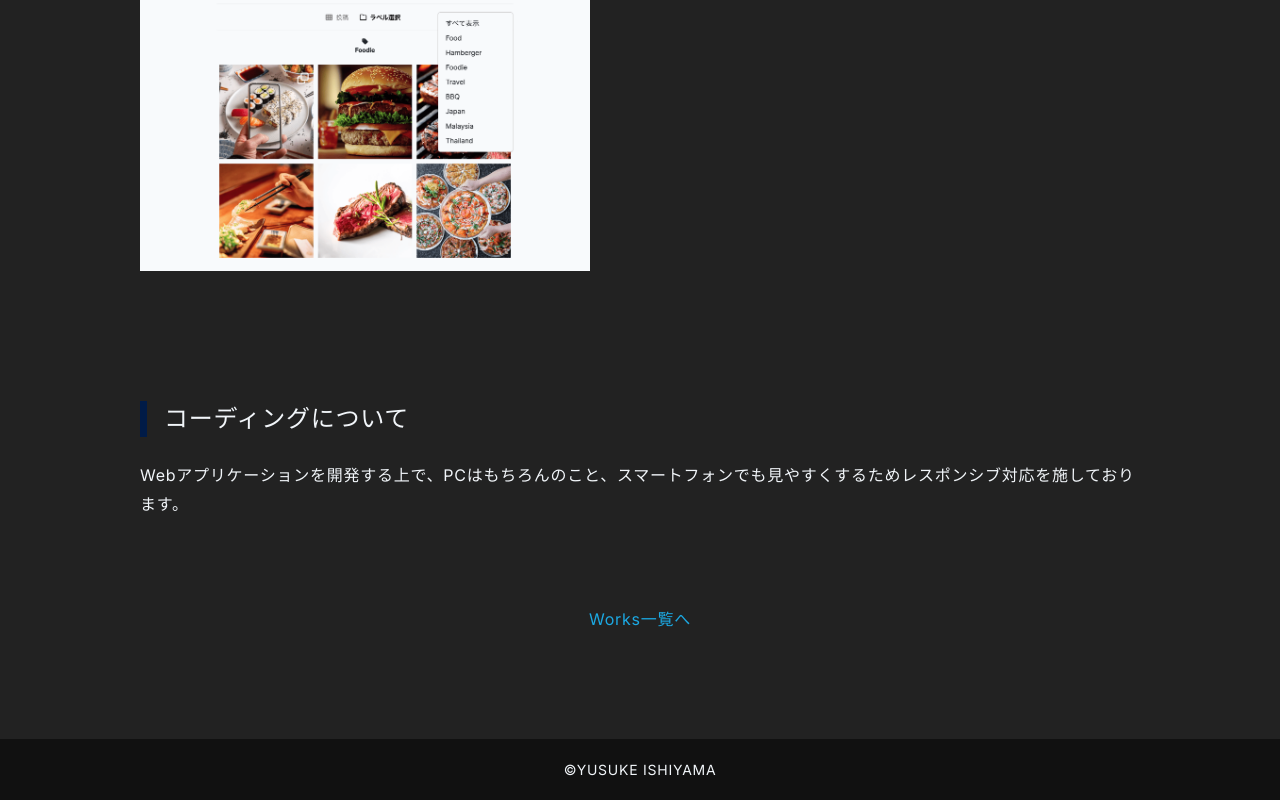
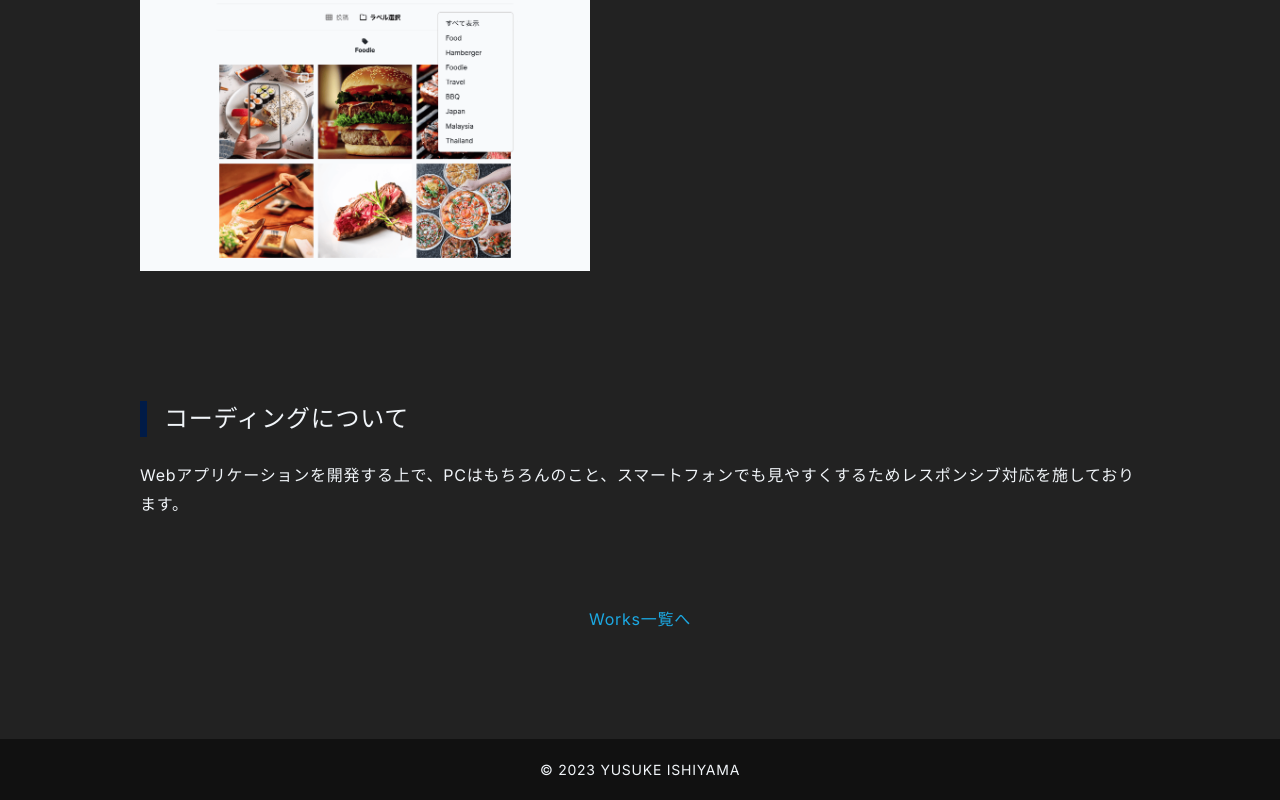
Before and after one commit to yusuke-97/yusuke-portfolio, a Next.js app: page /works/ishistagram in a window 1280 px wide. Shown: the part 4950-5750 px from the top of the page. Built offline with nearby package versions, Linux system fonts and the light colour scheme.

Commit message:
フッターのコピーライト修正

```diff
--- a/src/app/components/Footer.js
+++ b/src/app/components/Footer.js
@@ -5,28 +5,7 @@ import Link from "next/link";
 export default function Footer() {
   return (
     <footer className="footer">
-      {/* <div className="inner">
-        <h1 className="footer-logo">
-          <Link href="/">YUSUKE ISHIYAMA</Link>
-        </h1>
-        <nav className="gnav">
-          <ul className="gnav-list">
-            <li className="gnav-item">
-              <Link href="/#works">WORKS</Link>
-            </li>
-            <li className="gnav-item">
-              <Link href="/#skill">SKILL</Link>
-            </li>
-            <li className="gnav-item">
-              <Link href="/#about">ABOUT</Link>
-            </li>
-            <li className="gnav-item">
-              <Link href="/#contact">CONTACT</Link>
-            </li>
-          </ul>
-        </nav>
-      </div> */}
-      <div className="copyright">&copy;YUSUKE ISHIYAMA</div>
+      <div className="copyright">&copy; 2023 YUSUKE ISHIYAMA</div>
     </footer>
   );
 }
```
